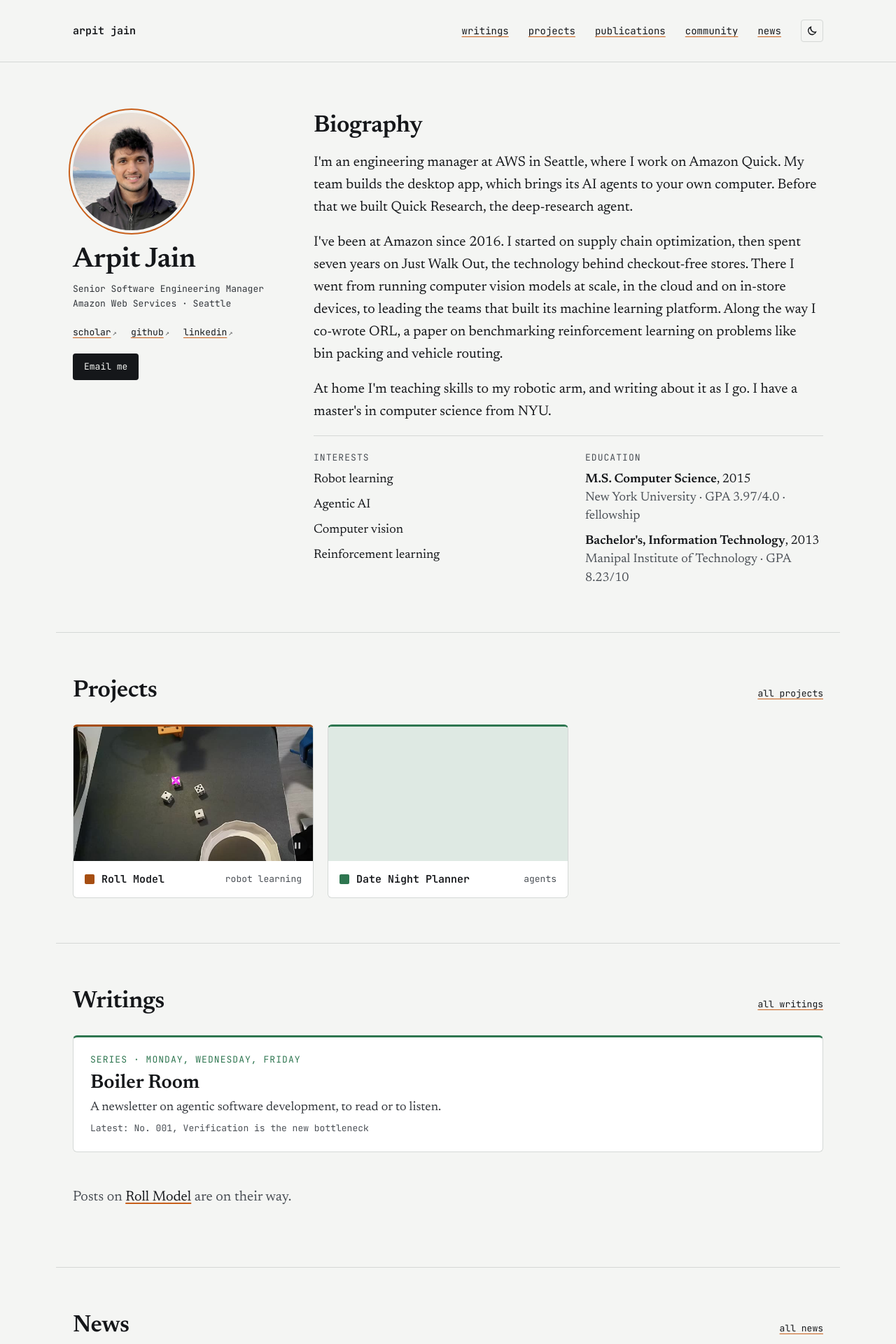
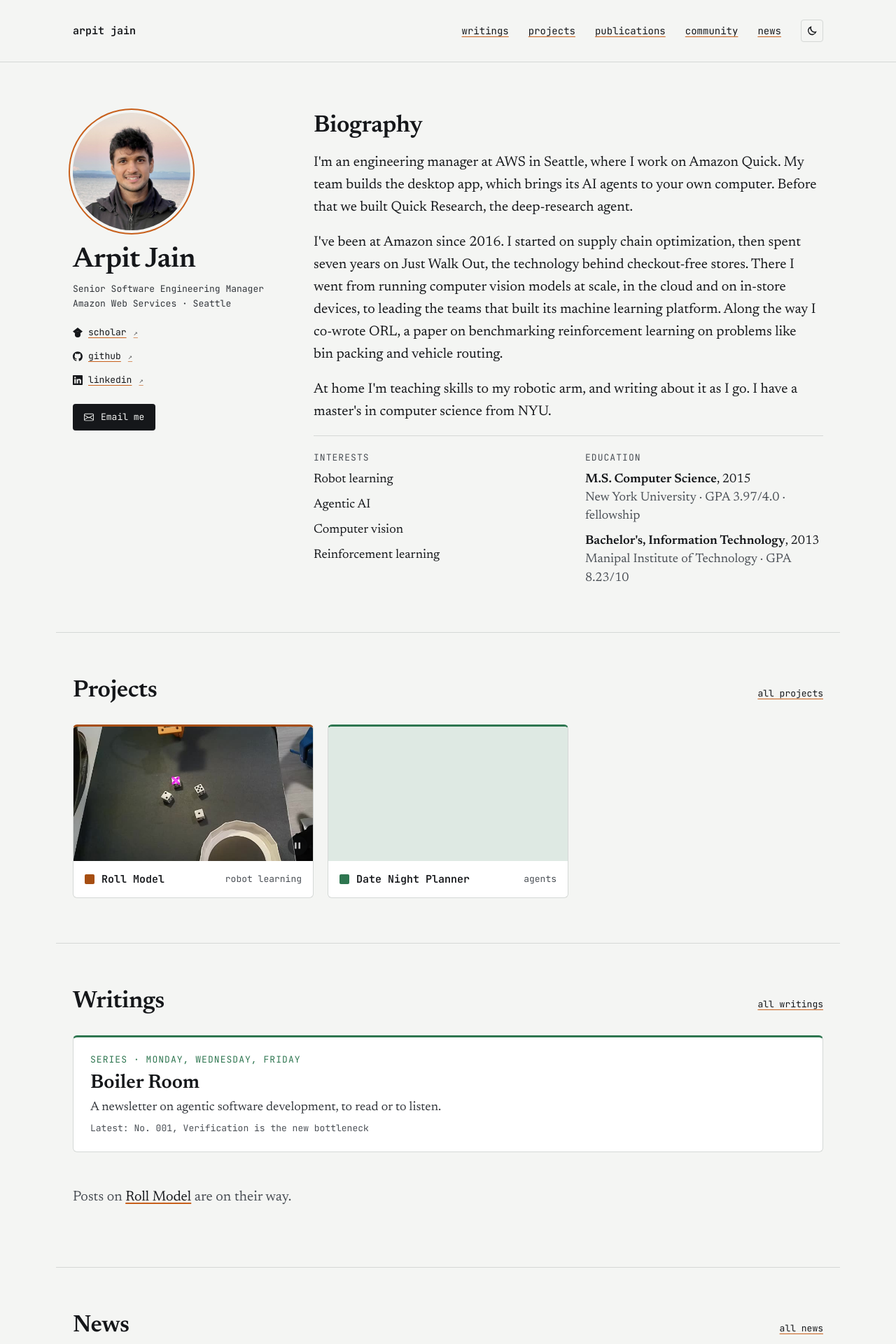
Before and after one commit to arpitjain2811/arpitjain2811.github.io, a Jekyll site: the page built from index.html, in a window 1280 px wide. Shown: the top 1920 px of the page at 70% size. Built offline with Jekyll 4.4.1, drawn with Linux system fonts in a browser that asks for light colours; grey boxes are pictures that could not be loaded.

Commit message:
Profile card: small icons next to scholar, github, linkedin and email
One-colour inline SVGs (fill: currentColor) in _includes/icon.html: GitHub and Google
Scholar from Simple Icons (CC0), LinkedIn and the envelope from Bootstrap Icons (MIT).
The three links now stack, one per line.

Co-Authored-By: Claude Opus 5.5 <noreply@anthropic.com>

```diff
--- /dev/null
+++ b/_includes/icon.html
@@ -0,0 +1,11 @@
+{%- comment -%}
+  Small one-colour icons (fill: currentColor), shown next to a text label, never on their own.
+  Usage: {% include icon.html name="github" %}
+  github, scholar: Simple Icons (CC0). linkedin, email: Bootstrap Icons (MIT, © The Bootstrap Authors).
+{%- endcomment -%}
+{%- case include.name -%}
+{%- when "github" -%}<svg class="icon" viewBox="0 0 24 24" aria-hidden="true" focusable="false"><path d="M12 .297c-6.63 0-12 5.373-12 12 0 5.303 3.438 9.8 8.205 11.385.6.113.82-.258.82-.577 0-.285-.01-1.04-.015-2.04-3.338.724-4.042-1.61-4.042-1.61C4.422 18.07 3.633 17.7 3.633 17.7c-1.087-.744.084-.729.084-.729 1.205.084 1.838 1.236 1.838 1.236 1.07 1.835 2.809 1.305 3.495.998.108-.776.417-1.305.76-1.605-2.665-.3-5.466-1.332-5.466-5.93 0-1.31.465-2.38 1.235-3.22-.135-.303-.54-1.523.105-3.176 0 0 1.005-.322 3.3 1.23.96-.267 1.98-.399 3-.405 1.02.006 2.04.138 3 .405 2.28-1.552 3.285-1.23 3.285-1.23.645 1.653.24 2.873.12 3.176.765.84 1.23 1.91 1.23 3.22 0 4.61-2.805 5.625-5.475 5.92.42.36.81 1.096.81 2.22 0 1.606-.015 2.896-.015 3.286 0 .315.21.69.825.57C20.565 22.092 24 17.592 24 12.297c0-6.627-5.373-12-12-12"/></svg>
+{%- when "scholar" -%}<svg class="icon" viewBox="0 0 24 24" aria-hidden="true" focusable="false"><path d="M5.242 13.769L0 9.5 12 0l12 9.5-5.242 4.269C17.548 11.249 14.978 9.5 12 9.5c-2.977 0-5.548 1.748-6.758 4.269zM12 10a7 7 0 1 0 0 14 7 7 0 0 0 0-14z"/></svg>
+{%- when "linkedin" -%}<svg class="icon" viewBox="0 0 16 16" aria-hidden="true" focusable="false"><path d="M0 1.146C0 .513.526 0 1.175 0h13.65C15.474 0 16 .513 16 1.146v13.708c0 .633-.526 1.146-1.175 1.146H1.175C.526 16 0 15.487 0 14.854zm4.943 12.248V6.169H2.542v7.225zm-1.2-8.212c.837 0 1.358-.554 1.358-1.248-.015-.709-.52-1.248-1.342-1.248S2.4 3.226 2.4 3.934c0 .694.521 1.248 1.327 1.248zm4.908 8.212V9.359c0-.216.016-.432.08-.586.173-.431.568-.878 1.232-.878.869 0 1.216.662 1.216 1.634v3.865h2.401V9.25c0-2.22-1.184-3.252-2.764-3.252-1.274 0-1.845.7-2.165 1.193v.025h-.016l.016-.025V6.169h-2.4c.03.678 0 7.225 0 7.225z"/></svg>
+{%- when "email" -%}<svg class="icon" viewBox="0 0 16 16" aria-hidden="true" focusable="false"><path d="M0 4a2 2 0 0 1 2-2h12a2 2 0 0 1 2 2v8a2 2 0 0 1-2 2H2a2 2 0 0 1-2-2zm2-1a1 1 0 0 0-1 1v.217l7 4.2 7-4.2V4a1 1 0 0 0-1-1zm13 2.383-4.708 2.825L15 11.105zm-.034 6.876-5.64-3.471L8 9.583l-1.326-.795-5.64 3.47A1 1 0 0 0 2 13h12a1 1 0 0 0 .966-.741M1 11.105l4.708-2.897L1 5.383z"/></svg>
+{%- endcase -%}
--- a/assets/css/site.css
+++ b/assets/css/site.css
@@ -204,6 +204,11 @@ mark.todo { padding: 0 4px; background: var(--orange-tint); color: var(--orange-
 .profile-id h1 { margin: 0 0 8px; font-size: 40px; }
 .profile-id p { margin: 0; line-height: 1.6; color: var(--ink-2); }
 .profile-links { list-style: none; margin: 0; padding: 0; display: flex; flex-wrap: wrap; gap: 8px 20px; }
+.profile-links { flex-direction: column; gap: 10px; }
+.profile-links a { display: inline-flex; align-items: center; gap: 8px; }
+/* small one-colour icons next to a label (_includes/icon.html) */
+.icon { flex: none; width: 14px; height: 14px; fill: currentColor; }
+.button svg.icon { fill: currentColor; stroke: none; }
 .profile-body h2 { margin: 0 0 16px; font-size: 34px; }
 .bio p { margin: 0 0 18px; max-width: 36em; }
 .facts { display: grid; grid-template-columns: repeat(auto-fit, minmax(min(240px, 100%), 1fr)); gap: 24px 48px; margin-top: 16px; padding-top: 24px; border-top: 1px solid var(--rule); }
--- a/index.html
+++ b/index.html
@@ -10,11 +10,11 @@ title: Arpit Jain
       <p class="mono small">Senior Software Engineering Manager<br>Amazon Web Services · Seattle</p>
     </div>
     <ul class="profile-links mono small">
-      <li><a href="https://scholar.google.com/citations?user=BYcXL0oAAAAJ">scholar</a></li>
-      <li><a href="https://github.com/{{ site.github_username }}">github</a></li>
-      <li><a href="https://www.linkedin.com/in/arpitjain2811/">linkedin</a></li>
+      <li><a href="https://scholar.google.com/citations?user=BYcXL0oAAAAJ">{% include icon.html name="scholar" %}scholar</a></li>
+      <li><a href="https://github.com/{{ site.github_username }}">{% include icon.html name="github" %}github</a></li>
+      <li><a href="https://www.linkedin.com/in/arpitjain2811/">{% include icon.html name="linkedin" %}linkedin</a></li>
     </ul>
-    <a class="button button-small" href="mailto:arpit.jain2811@gmail.com">Email me</a>
+    <a class="button button-small" href="mailto:arpit.jain2811@gmail.com">{% include icon.html name="email" %}Email me</a>
   </aside>
 
   <div class="profile-body">
```
